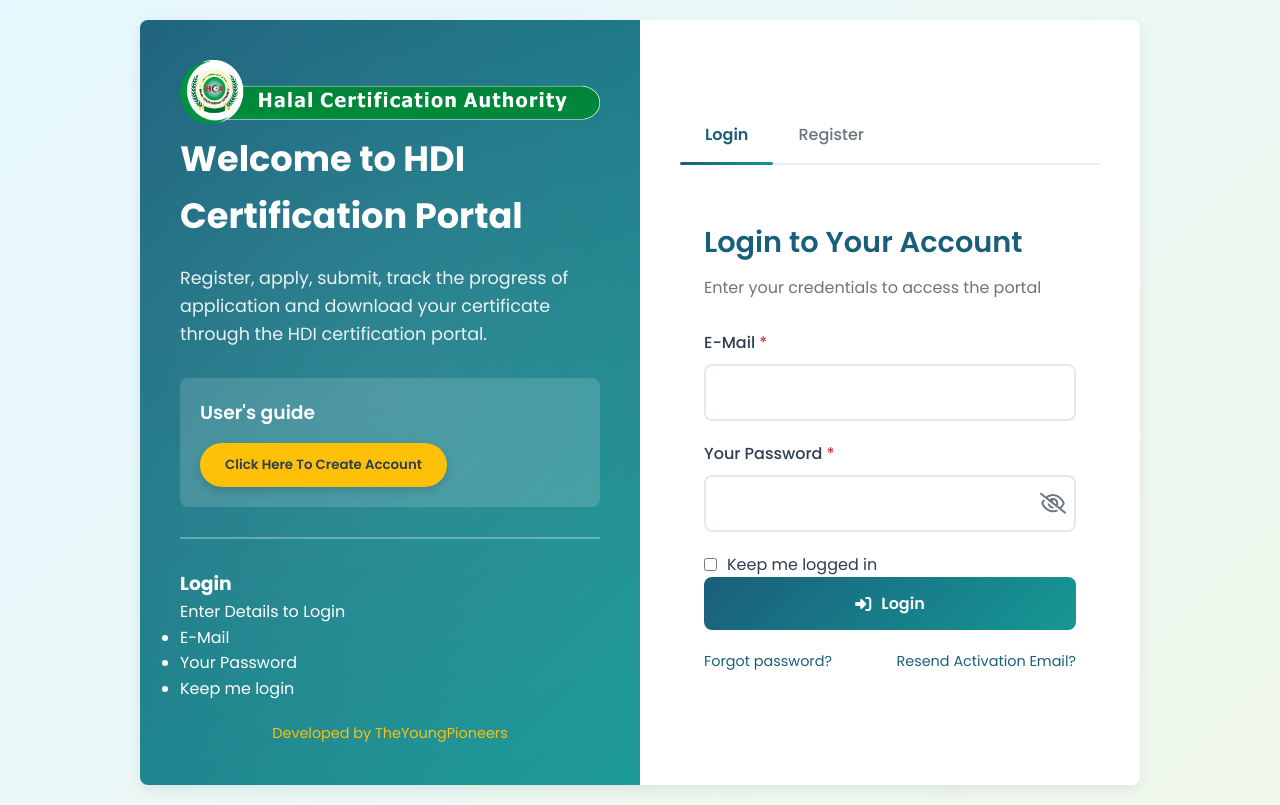
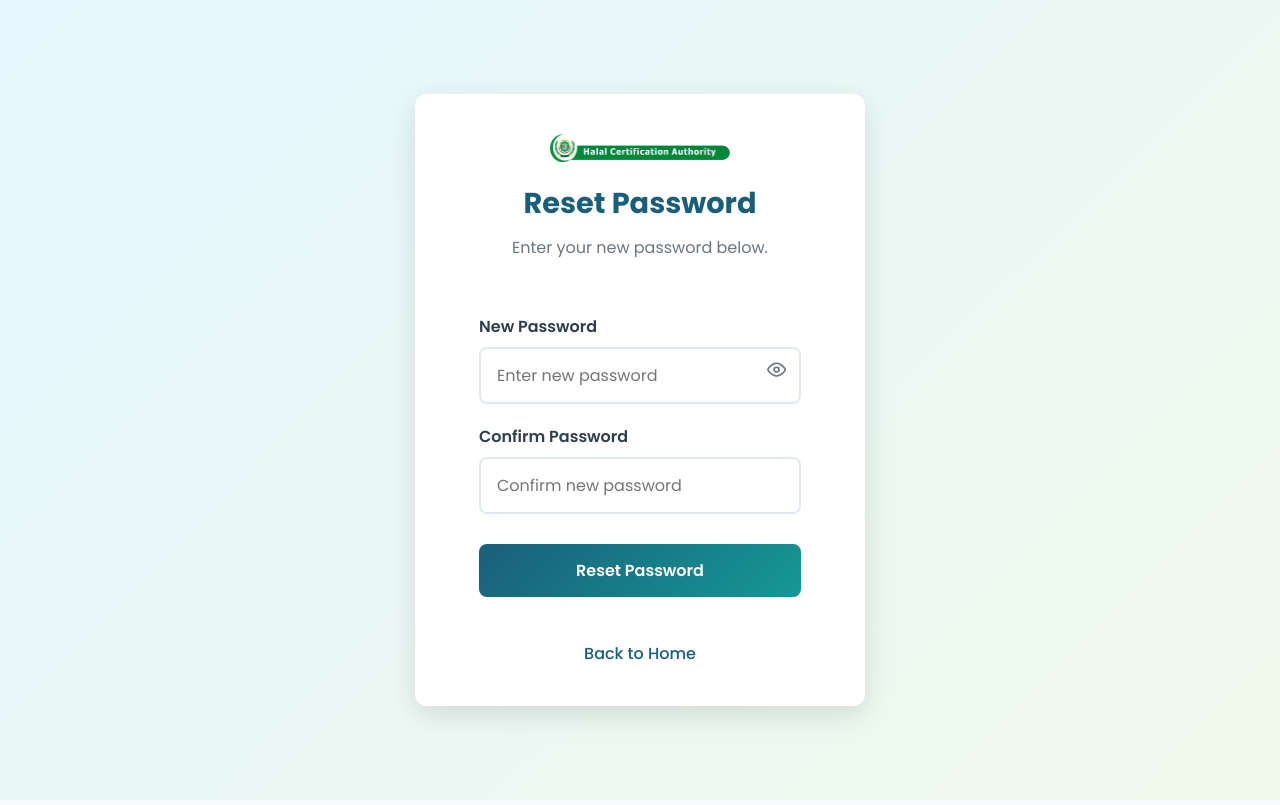
Before and after one commit to village-coders/Halal-Certification-Authority, a React (Vite) app: page /reset-password/1 in a window 1280 px wide. Before the commit this address led to /. Built offline with nearby package versions, Linux system fonts and the light colour scheme; no server answers; a web font is replaced by a local one.

Commit message:
sdfsdssd

```diff
--- a/src/App.jsx
+++ b/src/App.jsx
@@ -16,6 +16,7 @@ import Message from "./pages/Message";
 import { SocketProvider } from "./contexts/SocketContext";
 import ManageUsers from "./pages/ManageUsers";
 import SubmitDocuments from "./pages/SubmitDocuments";
+import ResetPassword from "./pages/ResetPassword";
 
 function App() {
   return (
@@ -27,6 +28,7 @@ function App() {
           <Routes>
             <Route path="/" element={<Home />} />
             <Route path="/verify/:token" element={<VerifyAccount />} />
+            <Route path="/reset-password/:token" element={<ResetPassword />} />
 
             {/* Protected Routes */}
             <Route element={<ProtectedRoutes />}>
--- a/src/contexts/AuthProvider.jsx
+++ b/src/contexts/AuthProvider.jsx
@@ -13,6 +13,7 @@ const AuthProvider = ({ children }) => {
   const [signingIn, setSigningIn] = useState(false);
   const [signingUp, setSigningUp] = useState(false);
   const [userLoading, setUserLoading] = useState(false);
+  const [resettingPassword, setResettingPassword] = useState(false);
 
   const baseUrl = import.meta.env.VITE_BASE_URL;
 
@@ -87,12 +88,33 @@ const AuthProvider = ({ children }) => {
   };
 
 
-  const resetPassword = async (email) => {
+  const requestPasswordReset = async (email) => {
+    setResettingPassword(true);
     try {
-      const response = await axios.post(`${baseUrl}/auth/update-password/${user.id}`, { email });
-      return response.data.message;
+      const response = await axios.post(`${baseUrl}/auth/forgot-password`, { email });
+      toast.success(response.data.message);
+      return { success: true, message: response.data.message };
     } catch (error) {
-      throw new Error(error.response?.data?.message || 'Password reset failed');
+      const message = error.response?.data?.message || 'Failed to send reset link';
+      toast.error(message);
+      return { success: false, message };
+    } finally {
+      setResettingPassword(false);
+    }
+  };
+
+  const resetPassword = async (token, password) => {
+    setResettingPassword(true);
+    try {
+      const response = await axios.post(`${baseUrl}/auth/reset-password/${token}`, { password });
+      toast.success(response.data.message);
+      return { success: true, message: response.data.message };
+    } catch (error) {
+      const message = error.response?.data?.message || 'Password reset failed';
+      toast.error(message);
+      return { success: false, message };
+    } finally {
+      setResettingPassword(false);
     }
   };
 
@@ -153,6 +175,8 @@ const AuthProvider = ({ children }) => {
     signingUp,
     signup,
     resetPassword,
+    requestPasswordReset,
+    resettingPassword,
     userLoading,
     isAuthenticated
   };
--- /dev/null
+++ b/src/pages/ResetPassword.jsx
@@ -0,0 +1,169 @@
+import React, { useState } from "react";
+import { useParams, useNavigate, Link } from "react-router-dom";
+import { useAuth } from "../hooks/useAuth";
+import logo from '../assets/hcaLogo.webp'
+import { toast } from "sonner";
+import { FiEye, FiEyeOff } from "react-icons/fi";
+
+const ResetPassword = () => {
+  const { token } = useParams();
+  const navigate = useNavigate();
+  const { resetPassword, resettingPassword } = useAuth();
+
+  const [password, setPassword] = useState("");
+  const [confirmPassword, setConfirmPassword] = useState("");
+  const [showPassword, setShowPassword] = useState(false);
+
+  const handleSubmit = async (e) => {
+    e.preventDefault();
+
+    if (password !== confirmPassword) {
+      return toast.error("Passwords do not match");
+    }
+
+    if (password.length < 6) {
+      return toast.error("Password must be at least 6 characters long");
+    }
+
+    const result = await resetPassword(token, password);
+    if (result.success) {
+      setTimeout(() => navigate("/"), 2000);
+    }
+  };
+
+  const styles = {
+    root: {
+      background: 'linear-gradient(135deg, #e6f7ff 0%, #f0f9eb 100%)',
+      minHeight: '100vh',
+      display: 'flex',
+      justifyContent: 'center',
+      alignItems: 'center',
+      padding: '20px',
+      fontFamily: "'Poppins', sans-serif"
+    },
+    container: {
+      width: '100%',
+      maxWidth: '450px',
+      background: '#ffffff',
+      borderRadius: '12px',
+      boxShadow: '0 8px 30px rgba(0, 0, 0, 0.12)',
+      padding: '40px',
+      textAlign: 'center'
+    },
+    logo: {
+      maxWidth: '180px',
+      margin: '0 auto 20px',
+      display: 'block'
+    },
+    title: {
+      fontSize: '1.8rem',
+      color: '#1a5f7a',
+      fontWeight: 700,
+      marginBottom: '10px'
+    },
+    subtitle: {
+      color: '#6c757d',
+      marginBottom: '30px'
+    },
+    formGroup: {
+      marginBottom: '20px',
+      textAlign: 'left',
+      position: 'relative'
+    },
+    label: {
+      display: 'block',
+      marginBottom: '8px',
+      fontWeight: 600,
+      color: '#2d3e50'
+    },
+    input: {
+      width: '100%',
+      padding: '14px 16px',
+      border: '2px solid #e2e8f0',
+      borderRadius: '8px',
+      fontSize: '1rem',
+      fontFamily: "'Poppins', sans-serif",
+      transition: 'border-color 0.3s ease'
+    },
+    btn: {
+      width: '100%',
+      padding: '14px',
+      border: 'none',
+      borderRadius: '8px',
+      background: 'linear-gradient(135deg, #1a5f7a 0%, #159895 100%)',
+      color: 'white',
+      fontSize: '1rem',
+      fontWeight: 600,
+      cursor: 'pointer',
+      marginTop: '10px',
+      transition: 'transform 0.2s ease',
+      opacity: resettingPassword ? 0.7 : 1
+    },
+    backLink: {
+      marginTop: '20px',
+      display: 'block',
+      color: '#1a5f7a',
+      textDecoration: 'none',
+      fontWeight: 500
+    },
+    eyeIcon: {
+      position: 'absolute',
+      right: '15px',
+      top: '45px',
+      cursor: 'pointer',
+      color: '#6c757d',
+      fontSize: '1.2rem'
+    }
+  };
+
+  return (
+    <div style={styles.root}>
+      <div style={styles.container}>
+        <img src={logo} alt="HCA Logo" style={styles.logo} />
+        <h2 style={styles.title}>Reset Password</h2>
+        <p style={styles.subtitle}>Enter your new password below.</p>
+
+        <form onSubmit={handleSubmit}>
+          <div style={styles.formGroup}>
+            <label style={styles.label}>New Password</label>
+            <input
+              type={showPassword ? "text" : "password"}
+              style={styles.input}
+              placeholder="Enter new password"
+              value={password}
+              onChange={(e) => setPassword(e.target.value)}
+              required
+            />
+            <div style={styles.eyeIcon} onClick={() => setShowPassword(!showPassword)}>
+              {showPassword ? <FiEyeOff /> : <FiEye />}
+            </div>
+          </div>
+
+          <div style={styles.formGroup}>
+            <label style={styles.label}>Confirm Password</label>
+            <input
+              type="password"
+              style={styles.input}
+              placeholder="Confirm new password"
+              value={confirmPassword}
+              onChange={(e) => setConfirmPassword(e.target.value)}
+              required
+            />
+          </div>
+
+          <button
+            type="submit"
+            style={styles.btn}
+            disabled={resettingPassword}
+          >
+            {resettingPassword ? "Updating..." : "Reset Password"}
+          </button>
+        </form>
+
+        <Link to="/" style={styles.backLink}>Back to Home</Link>
+      </div>
+    </div>
+  );
+};
+
+export default ResetPassword;
```
